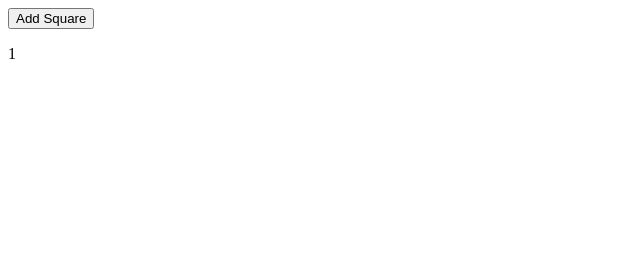
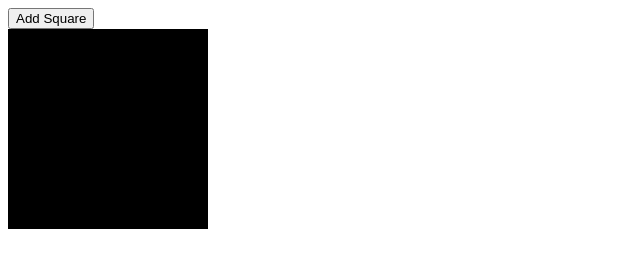
Before and after one commit to Jaymoo87/DOMdomDOMMMM, a plain HTML site: page index.html in a window 1280 px wide. Both pictures are taken after a click on the button "Add Square". Shown: the whole page, without its empty margins (0-640 px from the left). Drawn offline with Linux system fonts and the light colour scheme.

Commit message:
them blocks are linin' up! divs are sorted out...mostly

```diff
--- a/app.js
+++ b/app.js
@@ -1,51 +1,43 @@
 document.addEventListener("DOMContentLoaded", function () {
 
 
-    //button
+    //button with a div to seperate from daddydiv
     const btn = document.createElement("BUTTON");
     let btntext = document.createTextNode('Add Square');
-    //let butdiv = document.createElement('div')
-    //document.body.appendChild(butdiv)
+    let butdiv = document.createElement('div')
+    //put button on html document above parent element
     document.body.appendChild(btn);
     btn.appendChild(btntext);
+    document.body.appendChild(butdiv)
 
     //parent div
     const daddydiv = document.createElement('div');
     daddydiv.className = "thedivs";
     document.body.appendChild(daddydiv);
 
-    //child divs
-    let div = document.createElement('div')
-    div.className = "squares"
-
-    daddydiv.appendChild(div)
-
-    //put button on html document
-
+    //child divs with class name square for styling
+    let div = document.createElement('div');
 
 
 
     let squareCount = 0;
 
-
-
     // creating squares on click, in-line, and sequenced
     btn.addEventListener('click', function (){
+
         let div = document.createElement('div');
         let p = document.createElement('p');
+        div.className = "squares";
         squareCount ++;
-        daddydiv.appendChild(div)
+        daddydiv.appendChild(div);
         div.appendChild(p);
         p.className = 'p';
         p.innerText = squareCount;
         p.style.color = "black";
+        console.log(div)
+    });
 
-
-        console.log(daddydiv);
-        console.log(p);
-
-
-    })
-
-    div.id = squareCount
+    // putting all the babies with the daddydiv
+    daddydiv.appendChild(div);
+    div.id = squareCount;
 });
--- a/styles.css
+++ b/styles.css
@@ -1,4 +1,4 @@
-.div {
+.squares {
     display: inline-block;
     width: 200px;
     height: 200px;
```
